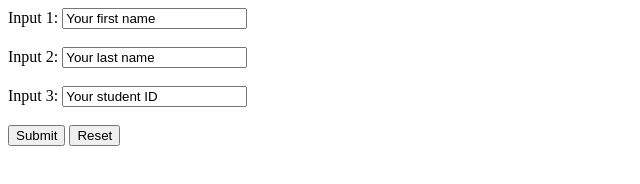
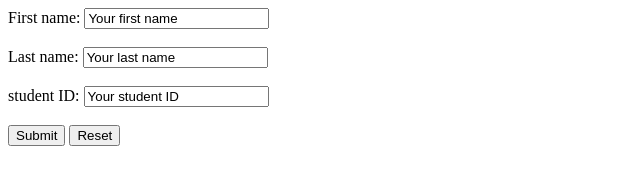
Before and after one commit to 93923/93923.github.io, a plain HTML site: page index.html in a window 1280 px wide. Shown: the whole page, without its empty margins (0-640 px from the left). Drawn offline with Linux system fonts and the light colour scheme.

Commit message:
Update index.html

```diff
--- a/index.html
+++ b/index.html
@@ -7,13 +7,13 @@
 </head>
 <body>
     <form id="myForm">
-        <label for="First name:">Input 1:</label>
+        <label for="First name:">First name:</label>
         <input type="text" id="First name:" name="First name:" value="Your first name"><br><br>
 
-        <label for="Last name:">Input 2:</label>
+        <label for="Last name:">Last name:</label>
         <input type="text" id="Last name:" name="Last name:" value="Your last name"><br><br>
 
-        <label for="student ID">Input 3:</label>
+        <label for="student ID:">student ID:</label>
         <input type="text" id="student ID" name="student ID" value="Your student ID"><br><br>
 
         <input type="submit" value="Submit">
```
